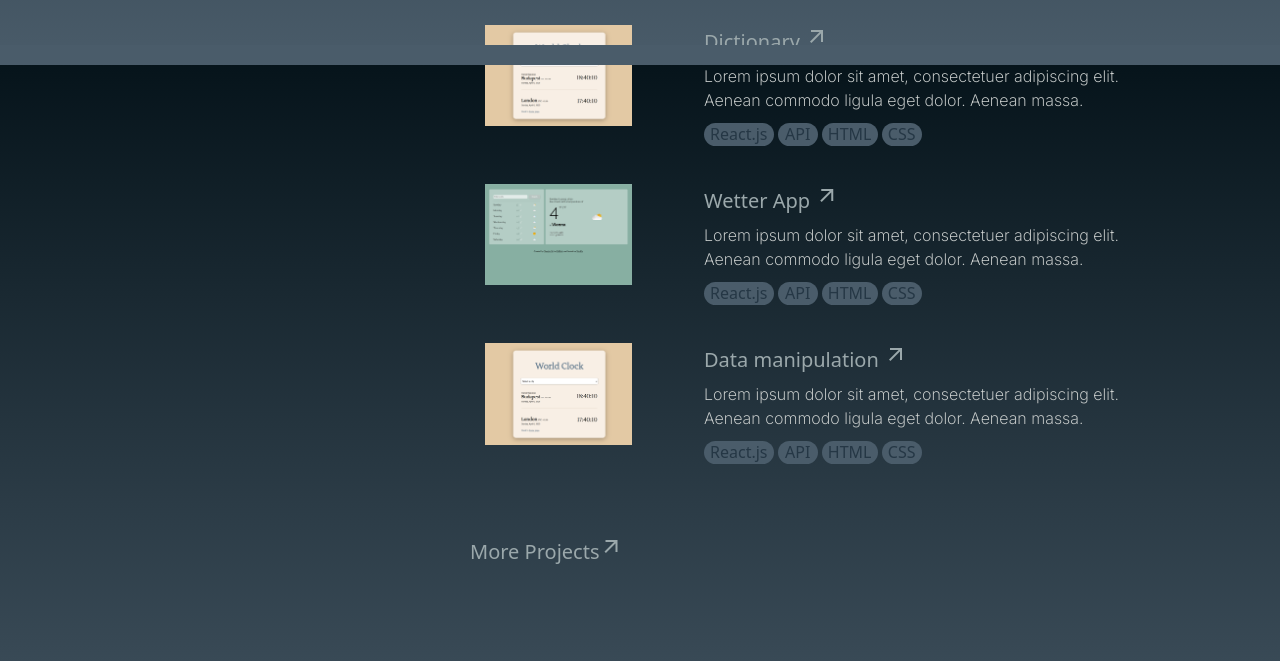
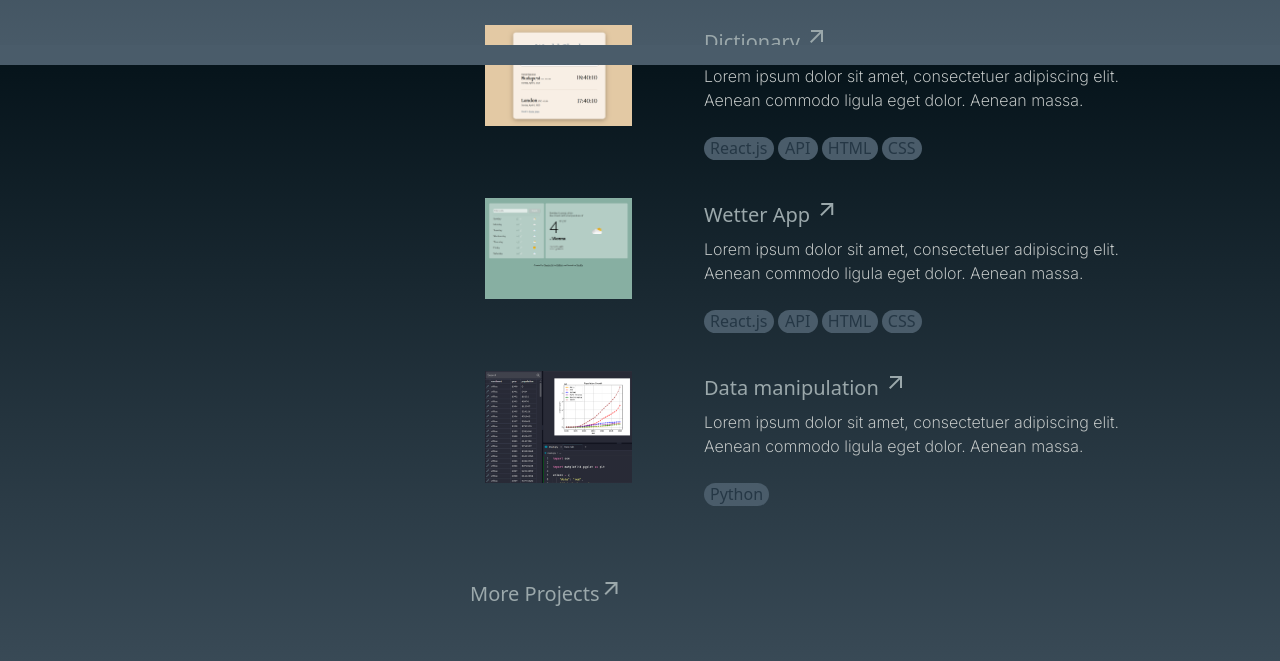
Before and after one commit to Nastija-Sij/nastijasij, a plain HTML site: page index.html in a window 1280 px wide. Shown: the part 735-1396 px from the top of the page. Drawn offline with nearby package versions, Linux system fonts and the light colour scheme; a web font is replaced by a local one.

```diff
--- a/index.html
+++ b/index.html
@@ -161,8 +161,8 @@
                 <div class="col-3">
                   <img
                     class="img-fluid"
-                    src="img/world-clock.png"
-                    alt="world-clock"
+                    src="/img/data_manipulation.png"
+                    alt="data_manipulation"
                     title="World Clock"
                   />
                 </div>
@@ -177,10 +177,8 @@
                     Lorem ipsum dolor sit amet, consectetuer adipiscing elit.
                     Aenean commodo ligula eget dolor. Aenean massa.
                   </p>
-                  <h6 class="sftw-bbl">React.js</h6>
-                  <h6 class="sftw-bbl">API</h6>
-                  <h6 class="sftw-bbl">HTML</h6>
-                  <h6 class="sftw-bbl">CSS</h6>
+                  <h6 class="sftw-bbl">Python</h6>
+
                 </div>
               </a>
             </li>
--- a/styles.css
+++ b/styles.css
@@ -64,7 +64,7 @@ p {
   margin: 10px auto 10px auto;
 }
 a {
-    text-decoration: none;
+  text-decoration: none;
 }
 section {
   scroll-margin-top: 80px;
@@ -179,8 +179,8 @@ footer {
   min-width: 40px;
   display: inline-block;
   color: var(--light-color);
+  margin-top: 15px;
 }
 .section-title {
-    margin-top: 100px;
-    ;
+  margin-top: 100px;
 }
```
